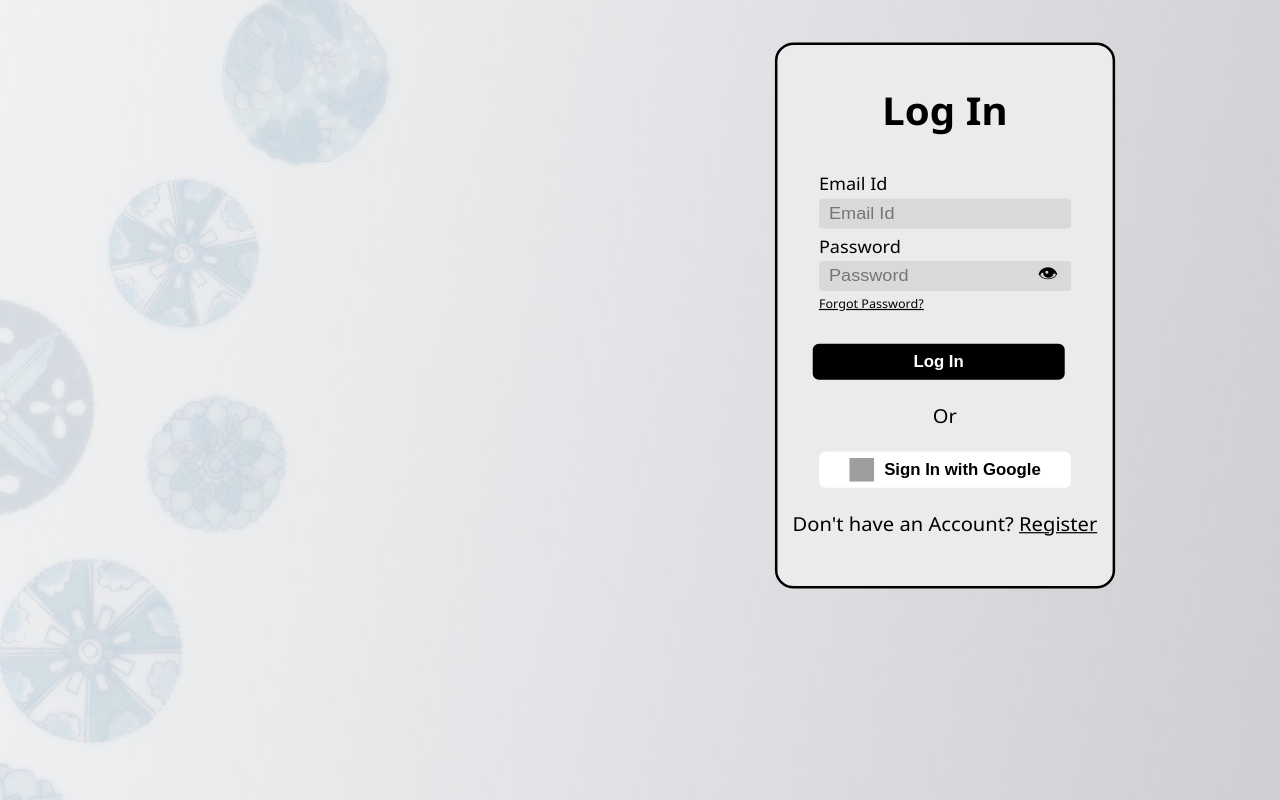
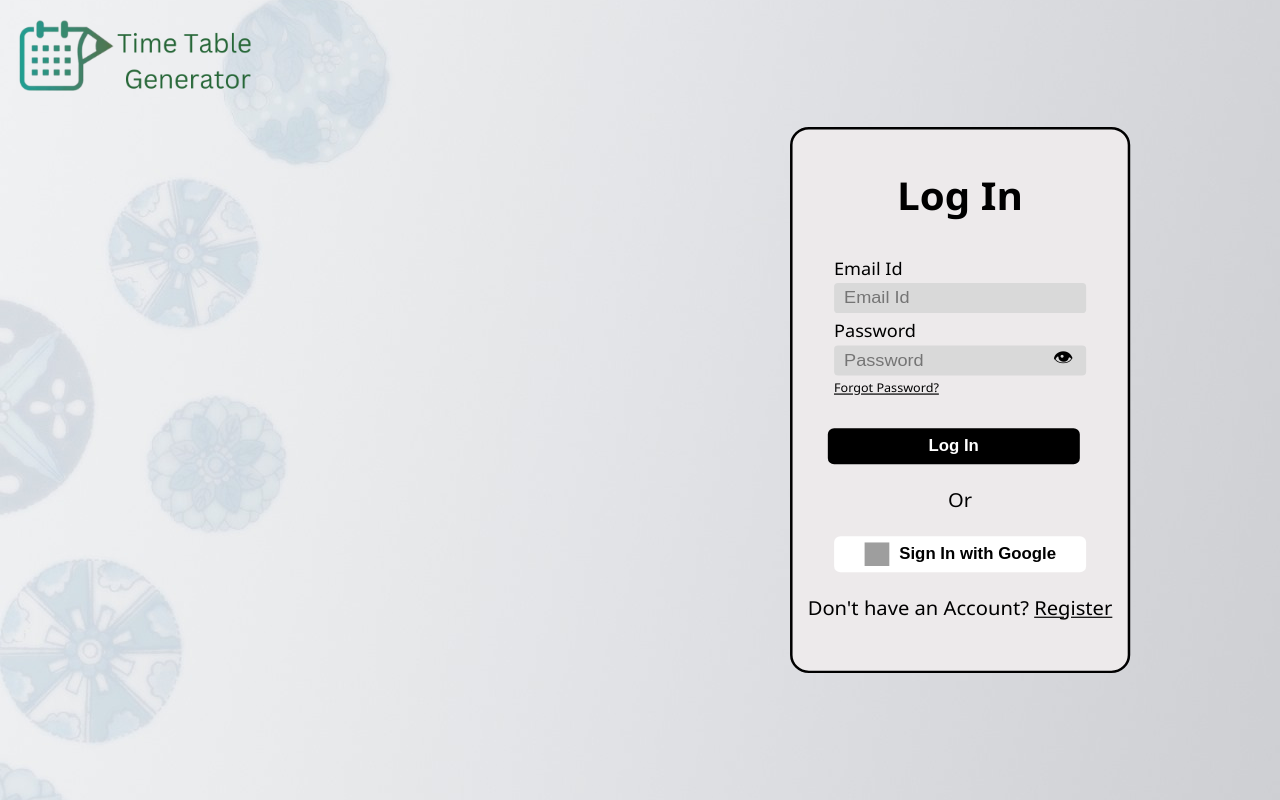
Before and after one commit to Likhith025/timetablegen, a React (Vite) app in the folder frontend/: page /register in a window 1280 px wide. Both pictures are taken after a click on the link "Log In". Built offline with nearby package versions, Linux system fonts and the light colour scheme; grey boxes are pictures that could not be loaded.

Commit message:
Added Logo

```diff
--- a/frontend/src/Global.css
+++ b/frontend/src/Global.css
@@ -37,13 +37,26 @@ a{
     overflow: hidden; /* Prevents white spaces */
 }
 
+.logo {
+    position: fixed;
+    top: 5px;
+    left: 80px;
+}
+
+.logo img {
+    width: 100px; /* Adjust size as needed */
+    height: auto; /* Maintain aspect ratio */
+    transform: scale(3);
+}
+
+
 .loginpage {
     position: absolute;
-    right: 15vw;
-    top: 10%;
-    transform: scale(1.2);
+    top: 50%;
+    left: 75%;
+    transform: translate(-50%, -50%) scale(1.2); /* Centers the box */
+    width: fit-content; /* Adjusts width based on content */
 }
-
 @media (max-width: 1024px) {
     .loginpage {
         right: 5vw;
--- a/frontend/src/LogIn.css
+++ b/frontend/src/LogIn.css
@@ -2,6 +2,7 @@
     display: flex;
     flex-direction: column;
     justify-content: center;
+    align-items: center;
     width: fit-content;
     max-height: 100vh;
     transform: scaleX(1.05);
--- a/frontend/src/pages/Login/Login.jsx
+++ b/frontend/src/pages/Login/Login.jsx
@@ -48,6 +48,9 @@ const Login = () => {
 <div
   className="bgsetup"
 >
+  <div className="logo">
+    <img src={assets.logo} alt="" />
+  </div>
     <div className='loginpage'>
       <div className="box1">
         <h1>Log In</h1>
--- a/frontend/src/pages/Login/NewPassword.jsx
+++ b/frontend/src/pages/Login/NewPassword.jsx
@@ -1,6 +1,7 @@
 import React, { useState } from 'react';
 import { useLocation, useNavigate } from 'react-router-dom';
 import API_BASE_URL from '../../src'; // Ensure correct API URL import
+import {assets} from '../../assets/assets.js'
 
 const NewPassword = () => {
   const location = useLocation();
@@ -50,6 +51,9 @@ const NewPassword = () => {
 
   return (
     <div className="bgsetup">
+    <div className="logo">
+      <img src={assets.logo} alt="" />
+    </div>
     <div className='loginpage'>
       <div className="box1">
         <h1>New Password</h1>
--- a/frontend/src/pages/Login/OTpass.jsx
+++ b/frontend/src/pages/Login/OTpass.jsx
@@ -1,6 +1,7 @@
 import React, { useState } from 'react';
 import { useLocation, useNavigate } from 'react-router-dom';
 import API_BASE_URL from '../../src';  // Ensure correct API URL import
+import {assets} from '../../assets/assets.js'
 
 const OTpass = () => {
   const location = useLocation();
@@ -78,6 +79,9 @@ const OTpass = () => {
 
   return (
     <div className="bgsetup">
+        <div className="logo">
+          <img src={assets.logo} alt="" />
+        </div>
     <div className='loginpage'>
       <div className="box1">
         <h1>Enter OTP</h1>
--- a/frontend/src/pages/Login/Register.jsx
+++ b/frontend/src/pages/Login/Register.jsx
@@ -2,6 +2,7 @@ import React, { useState } from 'react';
 import { useNavigate } from 'react-router-dom';
 import { useGoogleLogin } from '@react-oauth/google';
 import API_BASE_URL from '../../src.js';
+import {assets} from '../../assets/assets.js'
 
 const Register = () => {
   const [name, setName] = useState('');
@@ -72,6 +73,9 @@ const Register = () => {
 
   return (
     <div className="bgsetup">
+    <div className="logo">
+        <img src={assets.logo} alt="" />
+    </div>
     <div className='loginpage'>
       <div className="box1">
         <h1>Register</h1>
```
